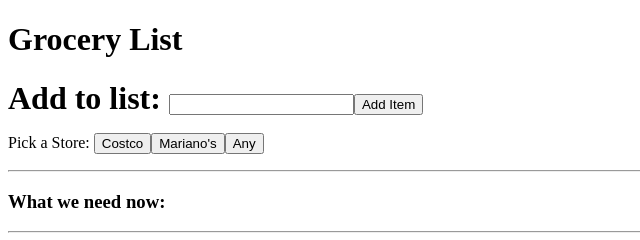
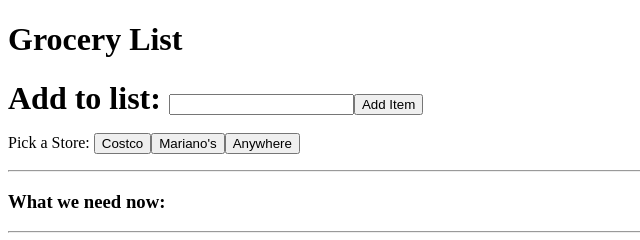
Before and after one commit to DanielSochor/grocery-list, a plain HTML site: page index.html in a window 1280 px wide. Shown: the top 240 px of the page, 0-640 px from the left. Drawn offline with nearby package versions, Linux system fonts and the light colour scheme.

Commit message:
adjust button name

```diff
--- a/index.html
+++ b/index.html
@@ -23,7 +23,7 @@
                 type="submit"></span>
         <p>Pick a Store:
             <button id="costcoButton">Costco</button><button id="marianosButton">Mariano's</button><button
-                id="anyButton">Any</button></p>
+                id="anyButton">Anywhere</button></p>
     </form>
 
     <hr>
```
